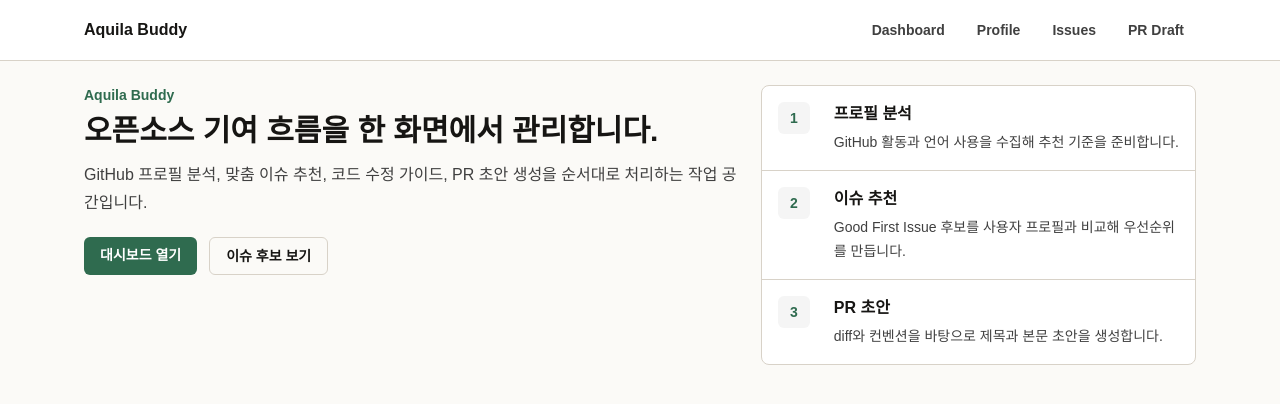
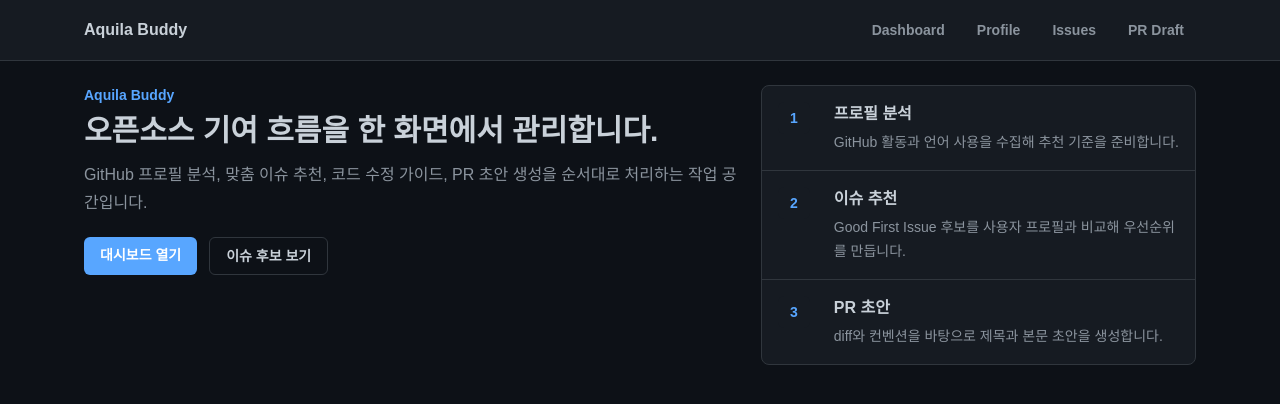
Before and after one commit to AquilaXk/aquila-buddy, a Next.js app in the folder front/: page / in a window 1280 px wide. Shown: the top 404 px of the page. Built offline with nearby package versions, Linux system fonts and the light colour scheme.

Commit message:
style(front): GitHub dark theme tokens restore

```diff
--- a/front/src/app/globals.css
+++ b/front/src/app/globals.css
@@ -3,8 +3,9 @@
 @tailwind utilities;
 
 :root {
-  color: #161513;
-  background: #fbfaf7;
+  color-scheme: dark;
+  color: #c9d1d9;
+  background: #0d1117;
 }
 
 * {
@@ -13,8 +14,8 @@
 
 body {
   margin: 0;
-  color: #161513;
-  background: #fbfaf7;
+  color: #c9d1d9;
+  background: #0d1117;
   font-family: Arial, Helvetica, sans-serif;
 }
 
@@ -30,12 +31,84 @@ textarea {
 }
 
 .surface {
-  border: 1px solid #d8d2c8;
+  border: 1px solid #30363d;
   border-radius: 8px;
-  background: #ffffff;
+  background: #161b22;
 }
 
 .focus-ring:focus-visible {
-  outline: 2px solid #2f6b4f;
+  outline: 2px solid #58a6ff;
   outline-offset: 2px;
 }
+
+input,
+textarea,
+select {
+  background: #0d1117;
+  color: #c9d1d9;
+}
+
+input::placeholder,
+textarea::placeholder {
+  color: #8b949e;
+}
+
+/* 기존 밝은 화면 클래스가 남아 있어도 다크 shell 위에서 읽히도록 호환 색상을 제공한다. */
+.bg-white,
+.bg-neutral-50,
+.bg-neutral-100 {
+  background-color: #161b22;
+}
+
+.text-neutral-950,
+.text-neutral-900,
+.text-neutral-800 {
+  color: #c9d1d9;
+}
+
+.text-neutral-700,
+.text-neutral-600,
+.text-neutral-500 {
+  color: #8b949e;
+}
+
+.border-red-200 {
+  border-color: rgba(248, 81, 73, 0.35);
+}
+
+.bg-red-50 {
+  background-color: rgba(248, 81, 73, 0.1);
+}
+
+.text-red-700 {
+  color: #ff7b72;
+}
+
+.border-green-200 {
+  border-color: rgba(63, 185, 80, 0.35);
+}
+
+.bg-green-50 {
+  background-color: rgba(63, 185, 80, 0.1);
+}
+
+.text-green-800 {
+  color: #7ee787;
+}
+
+::-webkit-scrollbar {
+  width: 6px;
+}
+
+::-webkit-scrollbar-track {
+  background: #161b22;
+}
+
+::-webkit-scrollbar-thumb {
+  background: #30363d;
+  border-radius: 3px;
+}
+
+::-webkit-scrollbar-thumb:hover {
+  background: #58a6ff;
+}
--- a/front/tailwind.config.ts
+++ b/front/tailwind.config.ts
@@ -9,12 +9,22 @@ const config: Config = {
   theme: {
     extend: {
       colors: {
-        ink: "#161513",
-        paper: "#fbfaf7",
-        line: "#d8d2c8",
-        moss: "#2f6b4f",
-        amber: "#b96b2c",
-        plum: "#6d4b70"
+        github: {
+          bg: "#0d1117",
+          surface: "#161b22",
+          border: "#30363d",
+          text: "#c9d1d9",
+          muted: "#8b949e",
+          accent: "#58a6ff",
+          purple: "#7c3aed",
+          "purple-light": "#a78bfa"
+        },
+        ink: "#c9d1d9",
+        paper: "#0d1117",
+        line: "#30363d",
+        moss: "#58a6ff",
+        amber: "#f2cc60",
+        plum: "#a78bfa"
       }
     }
   },
```
